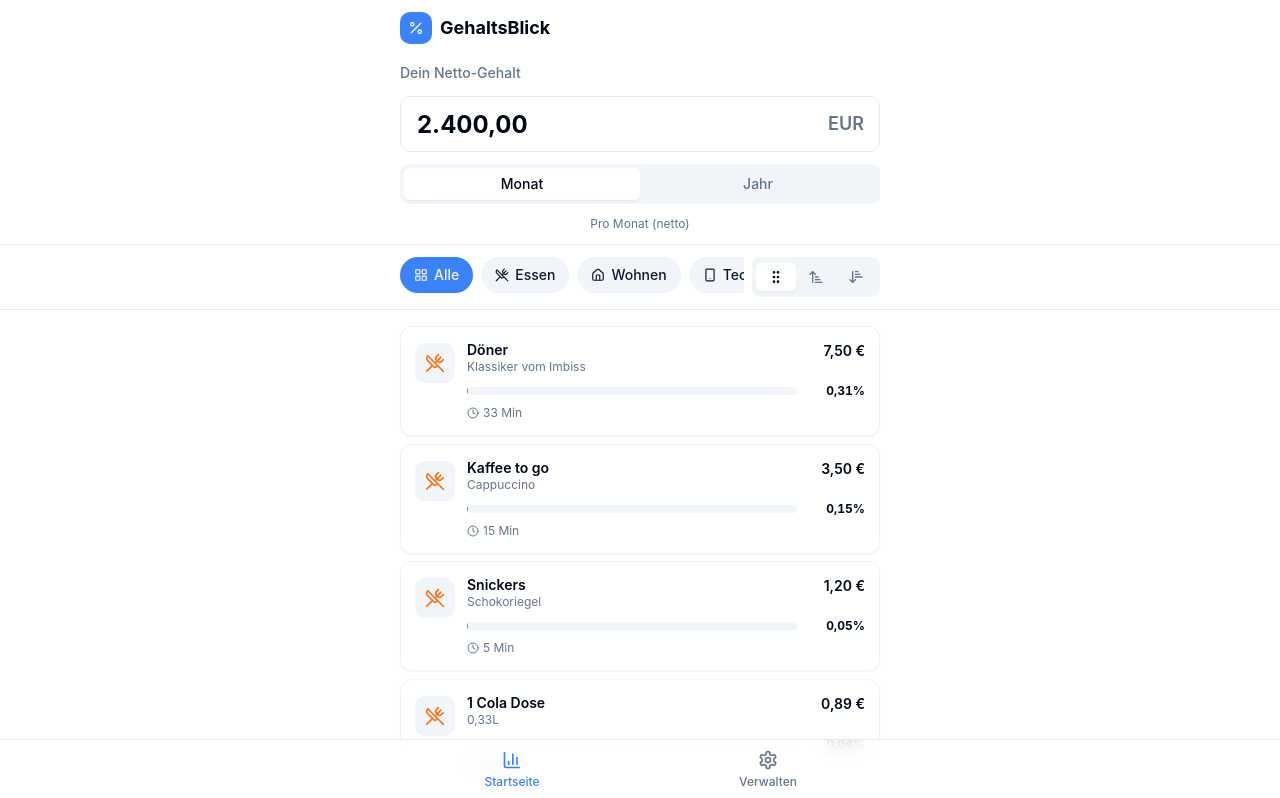
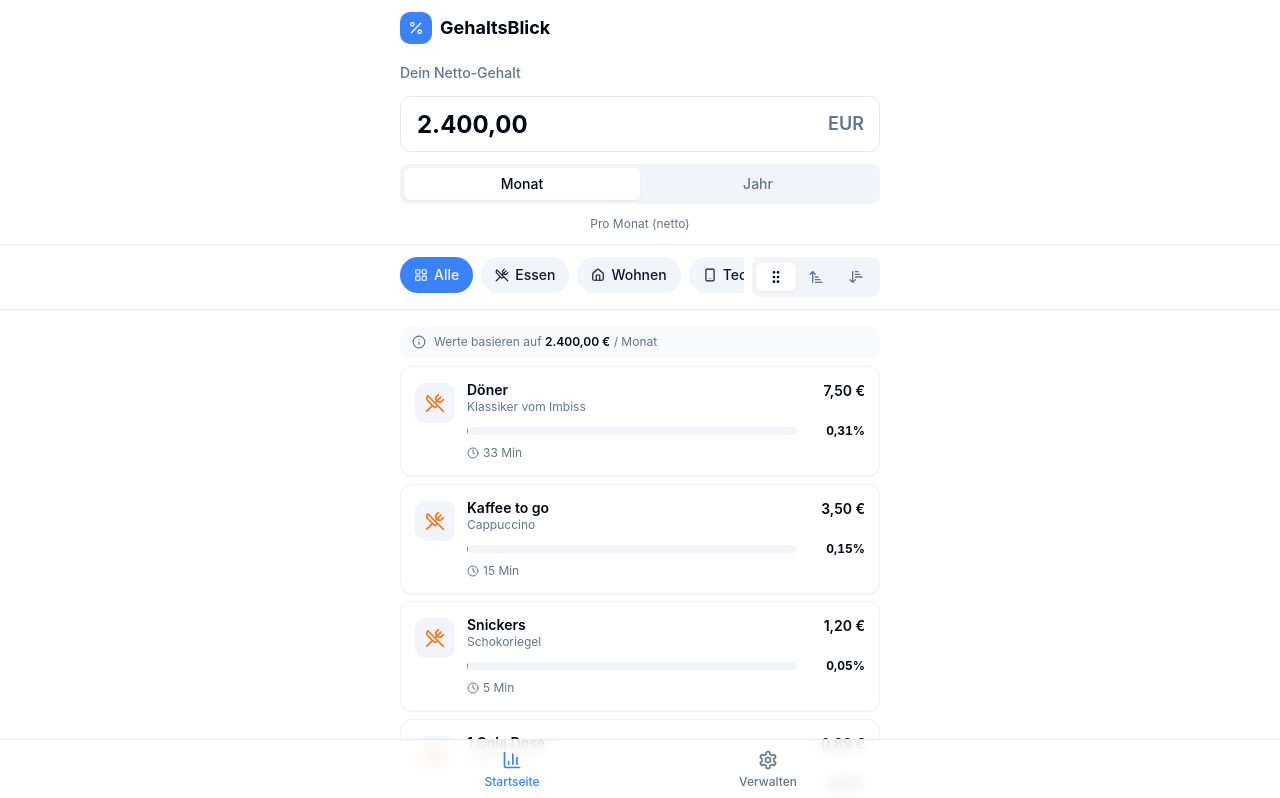
Before and after one commit to VibeFTW/salary-perspective, a React (Vite) app: page / in a window 1280 px wide. Shown: the top 798 px of the page. Built offline with nearby package versions, Linux system fonts and the light colour scheme; the HTML template or start-up script is replaced by a standard one.

Commit message:
Show monthly salary basis above item list for clarity
Adds an info banner above the item cards showing the monthly salary all values are based on. When yearly mode is active, it also displays the yearly-to-monthly conversion so the user understands the division by 12.

```diff
--- a/src/components/ItemList.tsx
+++ b/src/components/ItemList.tsx
@@ -1,11 +1,15 @@
-import { useStore } from '@/store/useStore'
+import { useStore, toMonthlySalary } from '@/store/useStore'
+import { formatEUR } from '@/lib/utils'
 import { ItemCard } from './ItemCard'
+import { Info } from 'lucide-react'
 
 export function ItemList() {
   const items = useStore((s) => s.items)
   const activeCategory = useStore((s) => s.activeCategory)
   const salary = useStore((s) => s.salary)
+  const salaryMode = useStore((s) => s.salaryMode)
   const sortMode = useStore((s) => s.sortMode)
+  const monthlySalary = toMonthlySalary(salary, salaryMode)
 
   const filtered =
     activeCategory === 'alle'
@@ -45,6 +49,23 @@ export function ItemList() {
 
   return (
     <div className="space-y-2">
+      {/* Monthly salary basis banner */}
+      <div className="flex items-center gap-2 rounded-lg bg-muted/50 px-3 py-2 text-xs text-muted-foreground">
+        <Info className="h-3.5 w-3.5 shrink-0" />
+        <span>
+          Werte basieren auf{' '}
+          <span className="font-semibold text-foreground">
+            {formatEUR(monthlySalary)} €
+          </span>{' '}
+          / Monat
+          {salaryMode === 'yearly' && (
+            <span className="ml-1">
+              ({formatEUR(salary)} € / Jahr ÷ 12)
+            </span>
+          )}
+        </span>
+      </div>
+
       {sorted.map((item) => (
         <ItemCard key={item.id} item={item} />
       ))}
```
